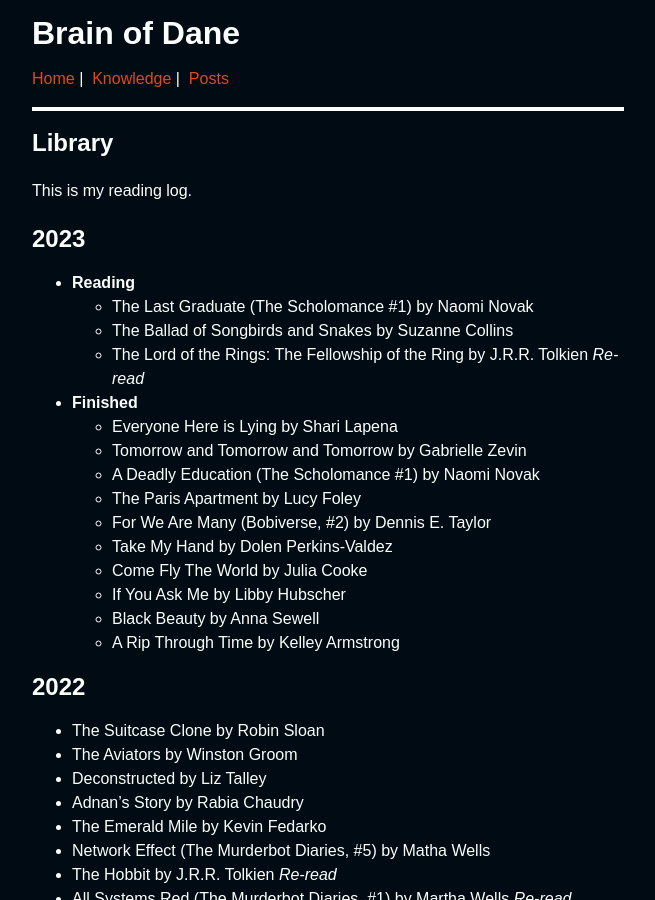
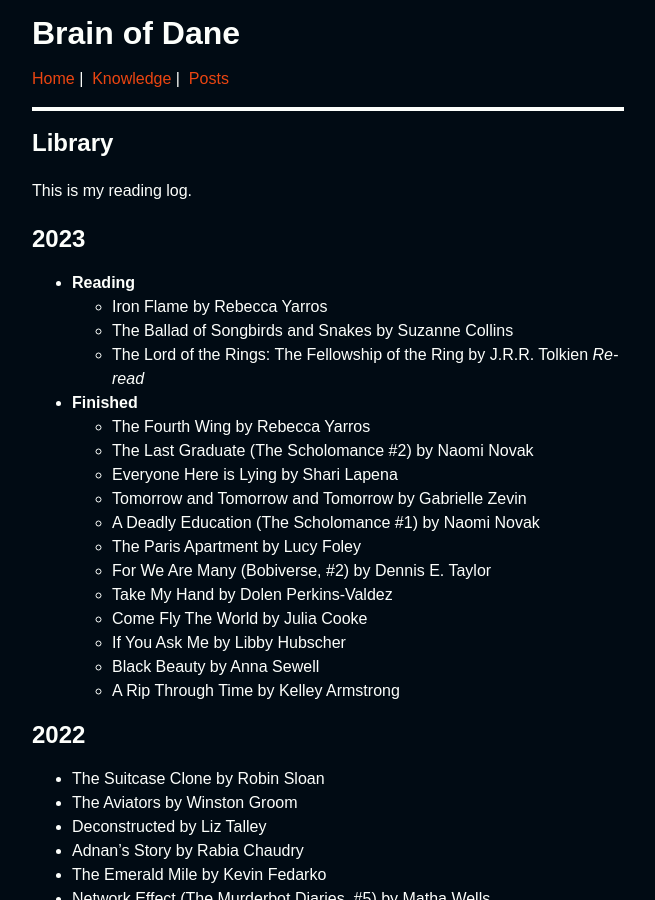
Before and after one commit to dahenson/dahenson.github.io, a Jekyll site: the page built from library.md, in a window 1280 px wide and 900 px high. Shown: the whole window, without its empty margins (312-967 px from the left). Built offline with Jekyll 4.4.1, drawn with Linux system fonts in a browser that asks for light colours.

Commit message:
Update the reading list

```diff
--- a/library.md
+++ b/library.md
@@ -9,10 +9,12 @@ This is my reading log.
 ## 2023
 
 - **Reading**
-  - The Last Graduate (The Scholomance #1) by Naomi Novak
+  - Iron Flame by Rebecca Yarros
   - The Ballad of Songbirds and Snakes by Suzanne Collins
   - The Lord of the Rings: The Fellowship of the Ring by J.R.R. Tolkien _Re-read_
 - **Finished**
+  - The Fourth Wing by Rebecca Yarros
+  - The Last Graduate (The Scholomance #2) by Naomi Novak
   - Everyone Here is Lying by Shari Lapena
   - Tomorrow and Tomorrow and Tomorrow by Gabrielle Zevin
   - A Deadly Education (The Scholomance #1) by Naomi Novak
```
